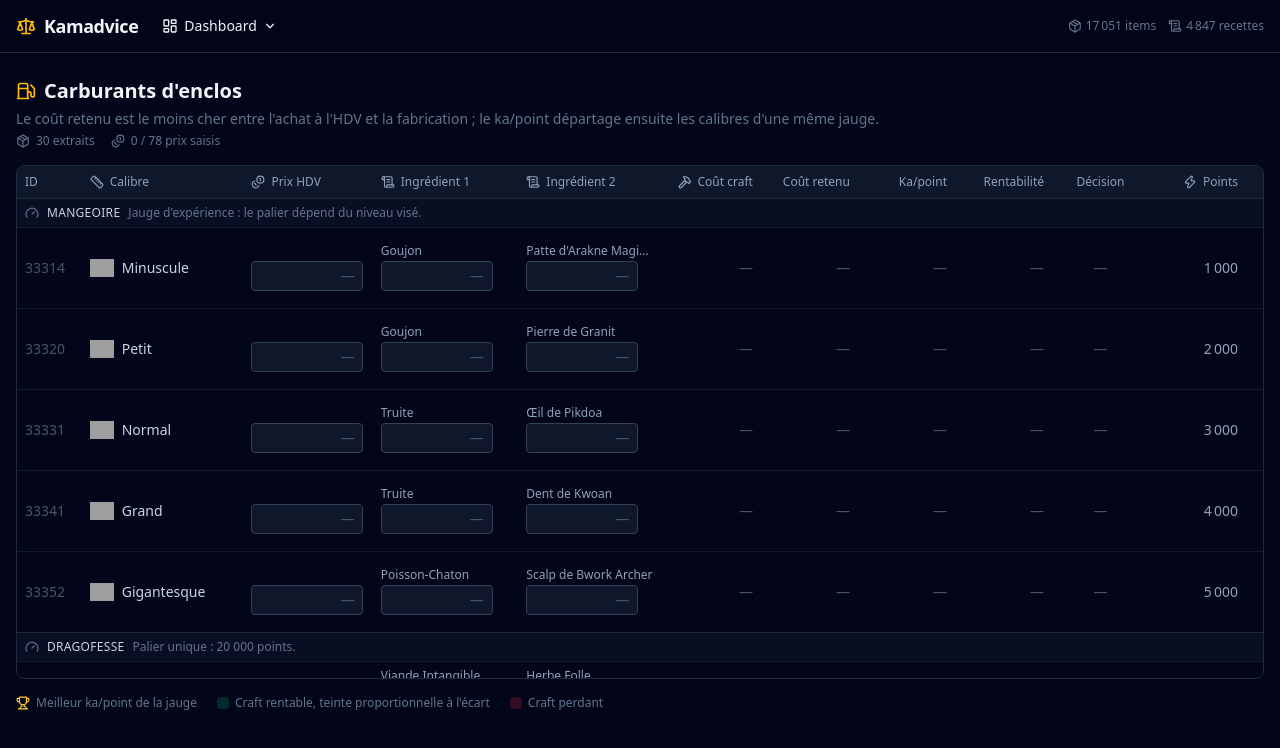
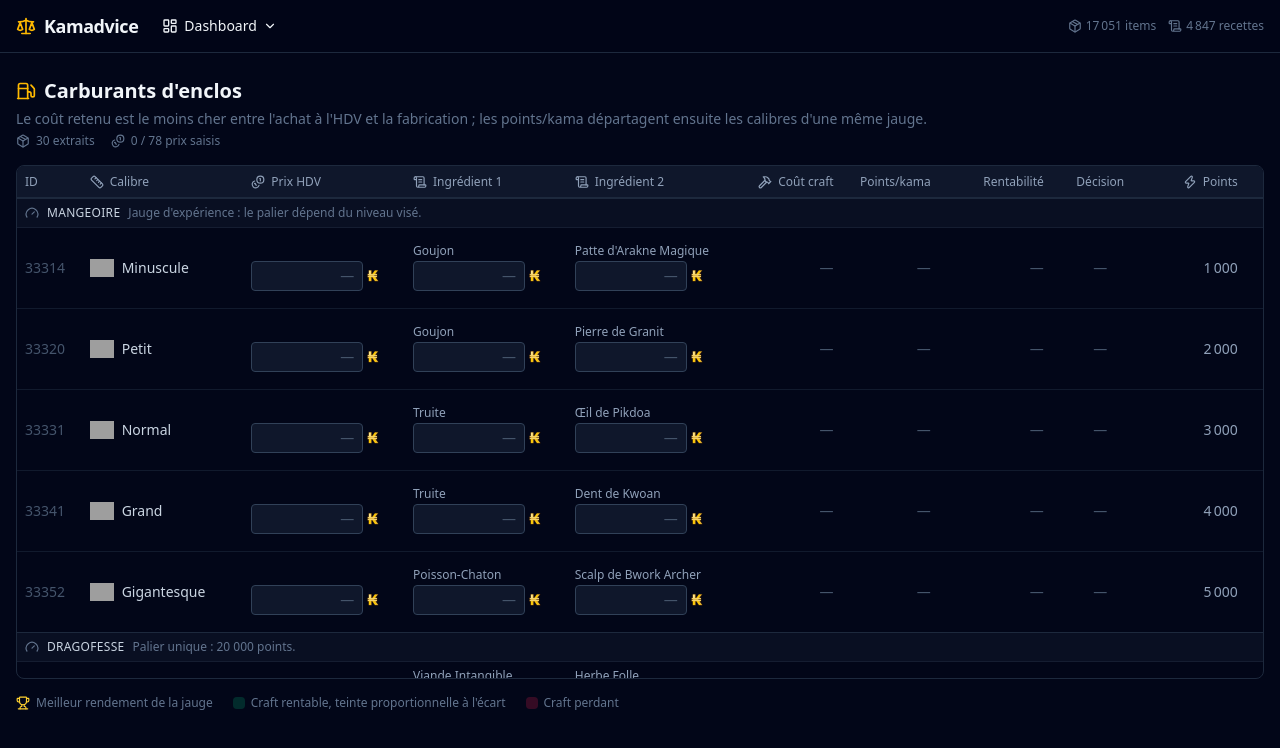
Before and after one commit to polo13410/Kamadvice, a React (Vite) app in the folder frontend/: page /dashboard/carburant in a window 1280 px wide. Shown: the top 748 px of the page. Built offline with nearby package versions, Linux system fonts and the light colour scheme; grey boxes are pictures that could not be loaded.

Commit message:
feat: introduce Kamas component for consistent kamas display across the application

```diff
--- /dev/null
+++ b/frontend/src/components/Kamas.tsx
@@ -0,0 +1,56 @@
+/**
+ * Montants en kamas, suivis de la pièce.
+ *
+ * Passer par ce composant plutôt que d'appeler `formatKamas` directement
+ * garantit qu'un montant se reconnaît partout à sa pièce, sans avoir à écrire
+ * « kamas » dans chaque cellule — et distingue d'un coup d'œil un prix d'un
+ * simple compte (un nombre d'extraits, un niveau, des points de jauge).
+ *
+ * L'image est servie depuis `public/`, comme les données du catalogue.
+ */
+import { formatKamas } from '../lib/format'
+
+const KAMA_SRC = `${import.meta.env.BASE_URL}data/Kama.webp`
+
+/**
+ * La pièce seule, pour les endroits où le montant n'est pas du texte : à côté
+ * d'un champ de saisie, par exemple, où elle se pose après l'input.
+ */
+export function KamaIcon({ className = 'size-3' }: { className?: string }) {
+  return (
+    <img
+      src={KAMA_SRC}
+      alt=""
+      aria-hidden
+      // Dimensions natives : sans elles, la ligne sursaute au chargement.
+      width={717}
+      height={723}
+      decoding="async"
+      className={`${className} shrink-0 select-none`}
+    />
+  )
+}
+
+export default function Kamas({
+  value,
+  signed = false,
+  className = '',
+}: {
+  value: number | null | undefined
+  /** Précède les gains d'un `+`. Pour les marges et les écarts. */
+  signed?: boolean
+  className?: string
+}) {
+  // Un tiret n'est pas un montant : la pièce n'aurait rien à qualifier.
+  if (value === null || value === undefined) {
+    return <span className={`tabular-nums text-slate-600 ${className}`}>—</span>
+  }
+
+  return (
+    <span className={`inline-flex items-center gap-1 tabular-nums ${className}`}>
+      {signed && value > 0 ? '+' : ''}
+      {formatKamas(value)}
+      <KamaIcon />
+    </span>
+  )
+}
--- a/frontend/src/components/PriceField.tsx
+++ b/frontend/src/components/PriceField.tsx
@@ -2,6 +2,7 @@ import { isStale, usePriceLog, type PricePoint } from "../data/prices";
 import type { ItemId } from "../domain/types";
 import { formatDateTime, formatRelativeDate } from "../lib/format";
 import { Icon } from "../lib/icons";
+import { KamaIcon } from "./Kamas";
 import PriceInput from "./PriceInput";
 import { useTooltip } from "./Tooltip";
 
@@ -55,12 +56,17 @@ export default function PriceField({
   const tip = useTooltip(describe(latest));
 
   // `shrink-0` : dans une cellule étroite, c'est la date qui cède, pas le champ.
+  // La pièce est posée après le champ, en dehors : elle dit l'unité sans
+  // rogner la place de la saisie ni se retrouver sélectionnée avec le nombre.
   const input = (
-    <PriceInput
-      itemId={itemId}
-      value={latest?.price ?? null}
-      className="shrink-0"
-    />
+    <span className="flex shrink-0 items-center gap-1">
+      <PriceInput
+        itemId={itemId}
+        value={latest?.price ?? null}
+        className="shrink-0"
+      />
+      <KamaIcon />
+    </span>
   );
   const date = (
     <span
--- a/frontend/src/components/PriceHistory.tsx
+++ b/frontend/src/components/PriceHistory.tsx
@@ -2,6 +2,7 @@ import { removePricePoint, usePriceLog } from '../data/prices'
 import { formatDateTime, formatKamas, formatPercent, formatRelativeDate } from '../lib/format'
 import type { ItemId } from '../domain/types'
 import { Icon } from '../lib/icons'
+import Kamas from './Kamas'
 import { Tooltip } from './Tooltip'
 import TrendIcon from './TrendIcon'
 
@@ -61,7 +62,7 @@ export default function PriceHistory({ itemId }: { itemId: ItemId }) {
                   )}
                 </td>
                 <td className="px-3 py-2 text-right tabular-nums text-slate-200">
-                  {formatKamas(point.price)}
+                  <Kamas value={point.price} />
                 </td>
                 <td
                   className={`px-3 py-2 tabular-nums ${
@@ -70,7 +71,7 @@ export default function PriceHistory({ itemId }: { itemId: ItemId }) {
                 >
                   <span className="flex items-center justify-end gap-1.5">
                     <TrendIcon value={delta} className="size-3.5 shrink-0" />
-                    {delta === null ? '—' : `${delta >= 0 ? '+' : '−'}${formatKamas(Math.abs(delta))}`}
+                    <Kamas value={delta} signed />
                     {ratio !== null && (
                       <span className="text-xs text-slate-500">{formatPercent(ratio)}</span>
                     )}
--- a/frontend/src/domain/carburant.ts
+++ b/frontend/src/domain/carburant.ts
@@ -64,14 +64,15 @@ export interface CarburantRow {
   decision: Decision | null
   /** Gain à fabriquer plutôt qu'acheter : `buy - craft`. */
   craftMargin: number | null
-  kamasPerPoint: number | null
+  /** Points de jauge obtenus par kama dépensé : plus c'est haut, mieux c'est. */
+  pointsPerKama: number | null
   maxing: MaxingEstimate[]
 }
 
 export interface CarburantGroup {
   gauge: GaugeInfo
   rows: CarburantRow[]
-  /** Ligne au meilleur ka/point de la jauge. `null` si aucune n'est chiffrée. */
+  /** Ligne au meilleur rendement de la jauge. `null` si aucune n'est chiffrée. */
   bestId: ItemId | null
 }
 
@@ -129,7 +130,7 @@ function buildRow(
     decision,
     // `report.margin` est déjà `buy - craft`, gardé sur un chiffrage complet.
     craftMargin: report.margin,
-    kamasPerPoint: unitCost === null ? null : unitCost / points,
+    pointsPerKama: unitCost === null || unitCost === 0 ? null : points / unitCost,
     maxing: gauge.targets.map((target) => estimate(target, points, unitCost)),
   }
 }
@@ -158,10 +159,10 @@ export function buildCarburantGroups(
     // Égalité de ratio : on garde le premier, donc le plus petit calibre, qui
     // laisse le moins de surplus perdu.
     let bestId: ItemId | null = null
-    let bestRatio = Infinity
+    let bestRatio = -Infinity
     for (const row of rows) {
-      if (row.kamasPerPoint === null || row.kamasPerPoint >= bestRatio) continue
-      bestRatio = row.kamasPerPoint
+      if (row.pointsPerKama === null || row.pointsPerKama <= bestRatio) continue
+      bestRatio = row.pointsPerKama
       bestId = row.item.id
     }
 
--- a/frontend/src/lib/format.ts
+++ b/frontend/src/lib/format.ts
@@ -14,16 +14,16 @@ export const formatPercent = (ratio: number | null): string =>
   ratio === null ? '—' : PERCENT.format(ratio)
 
 const RATIO = new Intl.NumberFormat('fr-FR', {
-  minimumFractionDigits: 3,
-  maximumFractionDigits: 3,
+  minimumFractionDigits: 2,
+  maximumFractionDigits: 2,
 })
 
 /**
- * Rapport à trois décimales, en fr-FR. `—` quand la valeur est inconnue.
+ * Rapport à deux décimales, en fr-FR. `—` quand la valeur est inconnue.
  *
- * Trois décimales et pas moins : sur le ka/point d'un carburant, l'écart utile
- * entre deux calibres se joue au millième (0,007 contre 0,081), là où
- * `formatKamas` les arrondirait tous les deux à 0.
+ * Deux décimales suffisent au rendement d'un carburant, qui s'étale de 0,40 à
+ * 150 points par kama ; `formatKamas`, lui, arrondirait tout le bas de
+ * l'échelle à 0.
  */
 export const formatRatio = (value: number | null | undefined): string =>
   value === null || value === undefined ? '—' : RATIO.format(value)
--- a/frontend/src/pages/CarburantPage.tsx
+++ b/frontend/src/pages/CarburantPage.tsx
@@ -14,6 +14,7 @@ import { Fragment, useMemo, type ReactNode } from 'react'
 import { Link } from 'react-router-dom'
 import ItemIcon from '../components/ItemIcon'
 import PriceField from '../components/PriceField'
+import Kamas from '../components/Kamas'
 import { Tooltip } from '../components/Tooltip'
 import { SIZE_LABELS } from '../data/carburants'
 import { useCatalog } from '../data/catalogContext'
@@ -30,7 +31,7 @@ import { formatKamas, formatRatio } from '../lib/format'
 import { Icon } from '../lib/icons'
 
 /** Nombre de colonnes du tableau, pour le `colSpan` des lignes de groupe. */
-const COLUMNS = 13
+const COLUMNS = 12
 
 /**
  * Reprise de la carte de chaleur du tableur : plus l'écart est gros, plus la
@@ -99,8 +100,8 @@ export default function CarburantPage() {
           Carburants d'enclos
         </h1>
         <p className="text-sm text-slate-500">
-          Le coût retenu est le moins cher entre l'achat à l'HDV et la fabrication ; le ka/point
-          départage ensuite les calibres d'une même jauge.
+          Le coût retenu est le moins cher entre l'achat à l'HDV et la fabrication ; les
+          points/kama départagent ensuite les calibres d'une même jauge.
         </p>
         <p className="flex flex-wrap items-center gap-x-4 gap-y-1 text-xs text-slate-500">
           <span className="flex items-center gap-1.5">
@@ -128,24 +129,24 @@ export default function CarburantPage() {
               redistribuent les largeurs et plus rien ne s'aligne d'une jauge à
               l'autre. `min-w` garde les colonnes lisibles sur petit écran, au
               prix d'un défilement horizontal. */}
-          <table className="w-full min-w-[94rem] table-fixed text-sm">
+          <table className="w-full min-w-[95rem] table-fixed text-sm">
             <thead className="bg-slate-900 text-xs text-slate-400">
               <tr>
                 <Th width="w-16">ID</Th>
                 <Th width="w-40" icon={Icon.size}>
                   Calibre
                 </Th>
-                <Th width="w-32" icon={Icon.price}>
+                <Th width="w-40" icon={Icon.price}>
                   Prix HDV
                 </Th>
-                <Th width="w-36" icon={Icon.recipe}>
+                <Th width="w-40" icon={Icon.recipe}>
                   Ingrédient 1
                 </Th>
-                <Th width="w-36" icon={Icon.recipe}>
+                <Th width="w-40" icon={Icon.recipe}>
                   Ingrédient 2
                 </Th>
                 <Th
-                  width="w-24"
+                  width="w-28"
                   align="right"
                   icon={Icon.craft}
                   tip="Somme des ingrédients. Vide tant qu'un prix manque."
@@ -155,14 +156,11 @@ export default function CarburantPage() {
                 <Th
                   width="w-24"
                   align="right"
-                  tip="Le moins cher entre l'achat à l'HDV et la fabrication"
+                  tip="Points de jauge obtenus par kama dépensé : plus c'est haut, mieux c'est"
                 >
-                  Coût retenu
+                  Points/kama
                 </Th>
-                <Th width="w-24" align="right" tip="Coût retenu divisé par les points rendus">
-                  Ka/point
-                </Th>
-                <Th width="w-24" align="right" tip="Prix HDV moins coût du craft">
+                <Th width="w-28" align="right" tip="Prix HDV moins coût du craft">
                   Rentabilité
                 </Th>
                 <Th width="w-24" align="center">
@@ -175,7 +173,7 @@ export default function CarburantPage() {
                   Nb maxer
                 </Th>
                 <Th
-                  width="w-40"
+                  width="w-44"
                   align="right"
                   icon={Icon.target}
                   tip="Calculé sur le nombre exact d'extraits : le surplus du dernier resservira"
@@ -216,7 +214,7 @@ export default function CarburantPage() {
       <p className="flex flex-wrap items-center gap-x-5 gap-y-1 text-xs text-slate-500">
         <span className="flex items-center gap-1.5">
           <Icon.best className="size-3.5 shrink-0 text-amber-300" aria-hidden />
-          Meilleur ka/point de la jauge
+          Meilleur rendement de la jauge
         </span>
         <span className="flex items-center gap-1.5">
           <span className="size-3 rounded-sm bg-emerald-500/20" aria-hidden />
@@ -273,24 +271,21 @@ function Row({ row, best, scale }: { row: CarburantRow; best: boolean; scale: nu
       <td className="px-2 py-1.5 text-right tabular-nums text-slate-300">
         <CraftCost row={row} />
       </td>
-      <td className="px-2 py-1.5 text-right font-medium tabular-nums text-slate-100">
-        {row.unitCost === null ? NONE : formatKamas(row.unitCost)}
-      </td>
       <td
         className={`px-2 py-1.5 text-right tabular-nums ${
           best ? 'font-medium text-amber-300' : 'text-slate-300'
         }`}
       >
-        {row.kamasPerPoint === null ? (
+        {row.pointsPerKama === null ? (
           NONE
         ) : (
           <span className="flex items-center justify-end gap-1">
             {best && (
-              <Tooltip content="Meilleur ka/point de la jauge">
+              <Tooltip content="Meilleur rendement de la jauge">
                 <Icon.best className="size-3.5 shrink-0" aria-hidden />
               </Tooltip>
             )}
-            {formatRatio(row.kamasPerPoint)}
+            {formatRatio(row.pointsPerKama)}
           </span>
         )}
       </td>
@@ -299,12 +294,10 @@ function Row({ row, best, scale }: { row: CarburantRow; best: boolean; scale: nu
           row.craftMargin === null ? '' : heat(row.craftMargin, scale)
         }`}
       >
-        {row.craftMargin === null
-          ? NONE
-          : `${row.craftMargin > 0 ? '+' : ''}${formatKamas(row.craftMargin)}`}
+        <Kamas value={row.craftMargin} signed />
       </td>
       <td className="px-2 py-1.5 text-center">
-        <Decision decision={row.decision} />
+        <Decision decision={row.decision} cost={row.unitCost} />
       </td>
       <td className="px-2 py-1.5 text-right tabular-nums text-slate-400">
         {row.points.toLocaleString('fr-FR')}
@@ -315,7 +308,7 @@ function Row({ row, best, scale }: { row: CarburantRow; best: boolean; scale: nu
         <Maxing maxing={row.maxing} render={(step) => step.count.toLocaleString('fr-FR')} />
       </td>
       <td className="px-2 py-1.5 align-middle">
-        <Maxing maxing={row.maxing} render={(step) => formatKamas(step.cost)} />
+        <Maxing maxing={row.maxing} render={(step) => <Kamas value={step.cost} />} />
       </td>
     </tr>
   )
@@ -349,7 +342,7 @@ function CraftCost({ row }: { row: CarburantRow }) {
           <Icon.inStock className="size-3.5 shrink-0 cursor-help text-slate-500" aria-hidden />
         </Tooltip>
       )}
-      {formatKamas(row.craft)}
+      <Kamas value={row.craft} />
     </span>
   )
 }
@@ -389,15 +382,23 @@ function Ingredient({ ingredient }: { ingredient: CarburantIngredient | undefine
   )
 }
 
-/** Pastille ACHAT / CRAFT. L'ambre du craft ne mord pas sur l'emerald des marges. */
-function Decision({ decision }: { decision: CarburantRow['decision'] }) {
+/**
+ * Pastille ACHAT / CRAFT, qui porte le coût retenu dans sa bulle : une colonne
+ * entière pour un chiffre que la décision explique déjà n'en valait pas la
+ * peine.
+ *
+ * L'ambre du craft ne mord pas sur l'emerald des marges.
+ */
+function Decision({ decision, cost }: { decision: CarburantRow['decision']; cost: number | null }) {
   if (decision === null) return NONE
 
   const craft = decision === 'craft'
   const Glyph = craft ? Icon.craft : Icon.price
+  const verb = craft ? 'Fabriquer' : "Acheter à l'HDV"
   return (
-    <span
-      className={`inline-flex items-center gap-1 rounded border px-1.5 py-0.5 text-xs font-medium ${
+    <Tooltip
+      content={`${verb} revient à ${formatKamas(cost)} kamas l'unité`}
+      className={`inline-flex cursor-help items-center gap-1 rounded border px-1.5 py-0.5 text-xs font-medium ${
         craft
           ? 'border-amber-500/30 bg-amber-500/10 text-amber-300'
           : 'border-slate-700 bg-slate-800 text-slate-300'
@@ -405,7 +406,7 @@ function Decision({ decision }: { decision: CarburantRow['decision'] }) {
     >
       <Glyph className="size-3 shrink-0" aria-hidden />
       {craft ? 'CRAFT' : 'ACHAT'}
-    </span>
+    </Tooltip>
   )
 }
 
@@ -418,13 +419,13 @@ function Maxing({
   render,
 }: {
   maxing: MaxingEstimate[]
-  render: (step: MaxingEstimate) => string
+  render: (step: MaxingEstimate) => ReactNode
 }) {
   if (maxing.length <= 1) {
     const only = maxing[0]
     return (
       <span className="block text-right tabular-nums text-slate-300">
-        {only ? render(only) : '—'}
+        {only ? render(only) : NONE}
       </span>
     )
   }
@@ -478,7 +479,12 @@ function Th({
   )
 
   return (
-    <th className={`px-2 py-2 font-medium ${width} ${TEXT_ALIGN[align]}`}>
+    // `sticky` sur les `th` plutôt que sur `thead` : avec `border-collapse`,
+    // seule la cellule se fige. La bordure du bas passe en ombre interne, une
+    // bordure fusionnée ne suivant pas la cellule collée.
+    <th
+      className={`sticky top-0 z-10 bg-slate-900 px-2 py-2 font-medium shadow-[inset_0_-1px_0_var(--color-slate-800)] ${width} ${TEXT_ALIGN[align]}`}
+    >
       {tip ? (
         <Tooltip
           content={tip}
--- a/frontend/src/pages/ItemPage.tsx
+++ b/frontend/src/pages/ItemPage.tsx
@@ -3,6 +3,7 @@ import type { ReactNode } from "react";
 import { useMemo } from "react";
 import { Link, useParams } from "react-router-dom";
 import ItemIcon from "../components/ItemIcon";
+import Kamas from "../components/Kamas";
 import PriceField from "../components/PriceField";
 import PriceHistory from "../components/PriceHistory";
 import { Tooltip } from "../components/Tooltip";
@@ -12,7 +13,7 @@ import { setIgnored, useIgnored } from "../data/ignored";
 import { usePrices } from "../data/prices";
 import { createEvaluator } from "../domain/craft";
 import type { Item } from "../domain/types";
-import { formatKamas, formatPercent } from "../lib/format";
+import { formatPercent } from "../lib/format";
 import { Icon } from "../lib/icons";
 import { rememberedFilters } from "../lib/itemFilters";
 
@@ -181,13 +182,17 @@ export default function ItemPage() {
                           inStock ? "text-slate-600" : "text-slate-300"
                         }`}
                       >
-                        {inStock
-                          ? "0"
-                          : formatKamas(
+                        {inStock ? (
+                          "0"
+                        ) : (
+                          <Kamas
+                            value={
                               unitPrice === null
                                 ? null
-                                : unitPrice * entry.quantity,
-                            )}
+                                : unitPrice * entry.quantity
+                            }
+                          />
+                        )}
                       </td>
                     </tr>
                   );
@@ -224,7 +229,7 @@ export default function ItemPage() {
                               value={report.margin}
                               className="size-4 shrink-0"
                             />
-                            {formatKamas(report.margin)}
+                            <Kamas value={report.margin} />
                             <span className="text-xs text-slate-500">
                               {formatPercent(report.marginRatio)}
                             </span>
@@ -234,7 +239,7 @@ export default function ItemPage() {
 
                       <FooterStat icon={Icon.craft} label="Coût du craft">
                         <span className="text-base font-medium tabular-nums text-slate-100">
-                          {formatKamas(report.craft?.cost ?? null)}
+                          <Kamas value={report.craft?.cost ?? null} />
                         </span>
                       </FooterStat>
                     </div>
@@ -319,12 +324,14 @@ export default function ItemPage() {
                         {quantity}
                       </td>
                       <td className="px-3 py-2 text-right tabular-nums text-slate-300">
-                        {formatKamas(target.buy)}
+                        <Kamas value={target.buy} />
                       </td>
                       <td className="px-3 py-2 text-right tabular-nums text-slate-300">
-                        {formatKamas(
-                          target.craft?.complete ? target.craft.cost : null,
-                        )}
+                        <Kamas
+                          value={
+                            target.craft?.complete ? target.craft.cost : null
+                          }
+                        />
                       </td>
                     </tr>
                   );
--- a/frontend/src/pages/ItemsPage.tsx
+++ b/frontend/src/pages/ItemsPage.tsx
@@ -10,6 +10,7 @@ import type { Item } from '../domain/types'
 import { formatKamas, formatPercent, normalize } from '../lib/format'
 import { defaultSortDir, rememberFilters, useFilters, type SortDir, type SortKey } from '../lib/itemFilters'
 import ItemIcon from '../components/ItemIcon'
+import Kamas from '../components/Kamas'
 import PriceField from '../components/PriceField'
 import TrendIcon from '../components/TrendIcon'
 import { Tooltip } from '../components/Tooltip'
@@ -244,7 +245,9 @@ export default function ItemsPage() {
 
                   <PriceField itemId={row.item.id} />
 
-                  <span className="text-right tabular-nums text-slate-300">{formatKamas(row.craft)}</span>
+                  <span className="flex items-center justify-end tabular-nums text-slate-300">
+                    <Kamas value={row.craft} />
+                  </span>
 
                   <Tooltip
                     content={row.margin === null ? null : `${formatKamas(row.margin)} kamas`}
```
